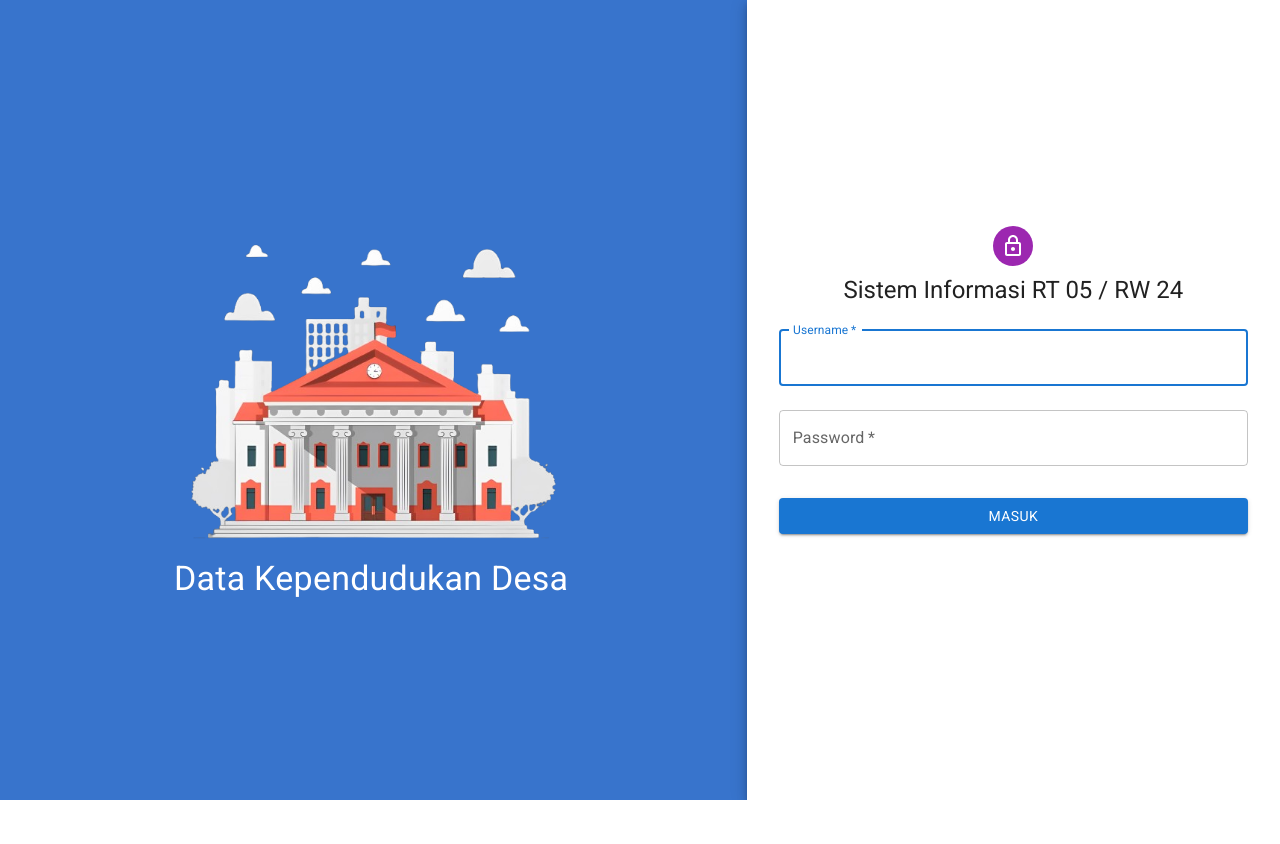
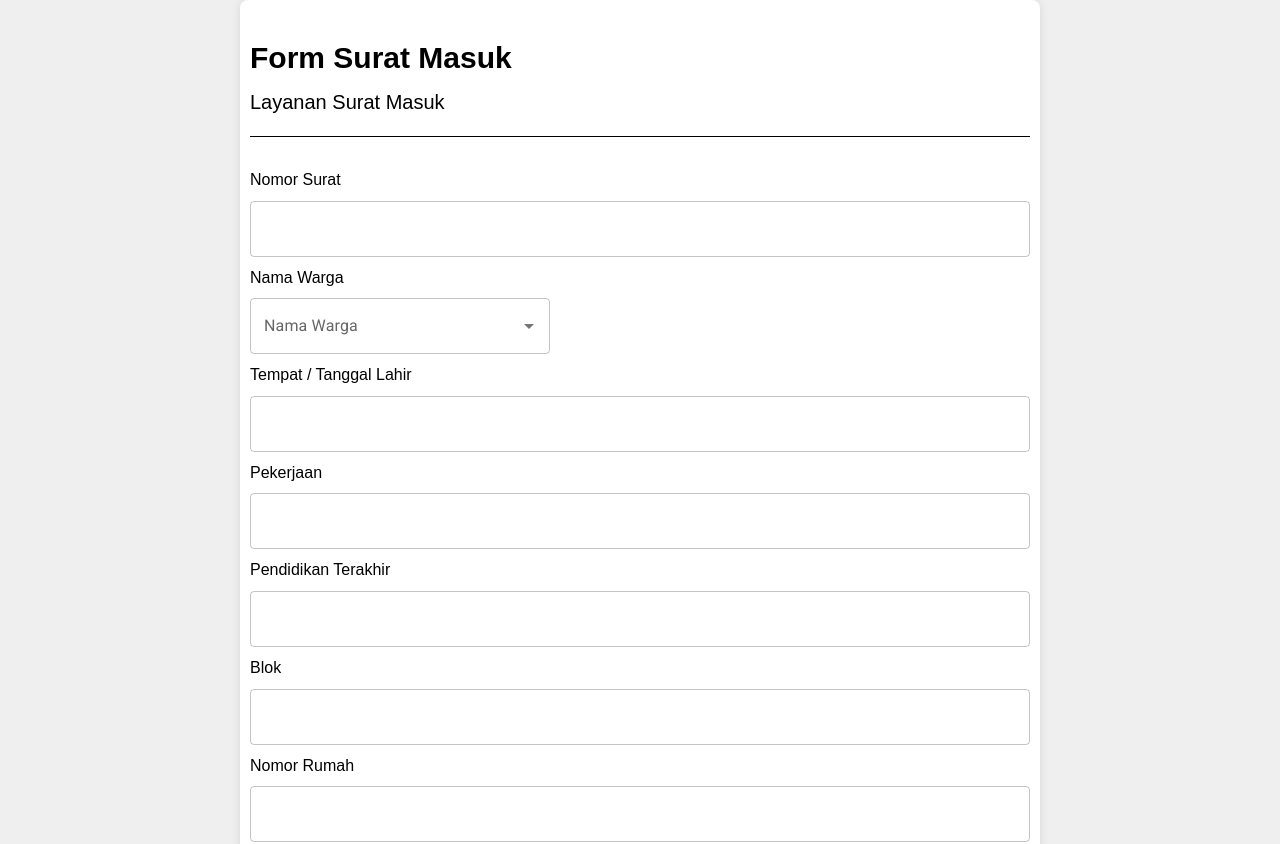
Before and after one commit to Kyne21/citizen-information, a React (Create React App) app: page /surat in a window 1280 px wide. Before the commit this address led to /. Shown: the top 844 px of the page. Before the commit the page ends 800 px from the top, so only its background shows below. Built offline with nearby package versions, Linux system fonts and the light colour scheme; no server answers.

Commit message:
remove authentication components and related styles

```diff
--- a/src/App.js
+++ b/src/App.js
@@ -1,10 +1,7 @@
 // App.js
 import React from 'react';
 import { BrowserRouter as Router, Routes, Route } from 'react-router-dom';
-import AuthGuard from './authGuard';
-import Login from './Pages/Login';
 import Maps from './Pages/Maps';
-import { AuthProvider } from './authContext';
 import Surat from './Pages/Surat';
 import TambahWarga from './Pages/TambahWarga';
 import TambahAnak from './Pages/TambahAnak';
@@ -12,15 +9,13 @@ import TambahAnak from './Pages/TambahAnak';
 const App = () => {
   return (
     <Router>
-      <AuthProvider>
-        <Routes>
-          <Route path="/" element={<Login />} />
-          <Route path="/maps" element={<AuthGuard element={<Maps />} />} />
-          <Route path="/surat" element={<AuthGuard element={<Surat />} />}  />
-          <Route path="/tambah-warga" element={<AuthGuard element={<TambahWarga />} />}  />
-          <Route path="/tambah-anak" element={<AuthGuard element={<TambahAnak />} />}  />
+<Routes>
+          <Route path="/" element={<Maps/>} />
+          <Route path="/maps" element={<Maps/>} />
+          <Route path="/surat" element={<Surat />} />
+          <Route path="/tambah-warga" element={<TambahWarga />} />
+          <Route path="/tambah-anak" element={<TambahAnak />} />
         </Routes>
-      </AuthProvider>
     </Router>
   );
 };
--- a/src/Pages/Login.css
+++ /dev/null
@@ -1,99 +0,0 @@
-.container-login{
-    display: flex;
-    flex-direction: column;
-    margin: auto;
-    margin-top: 120px;
-    width: 600px;
-    background: #ffffff;
-    padding-bottom: 30px;
-}
-
-.header{
-    display: flex;
-    flex-direction: column;
-    align-items: center;
-    gap: 9px;
-    width: 100%;
-    margin-top: 30px;
-}
-
-.text{
-    color: #3874cb;
-    font-size: 48px;
-    font-weight: 700;
-}
-
-.underline{
-    width: 61px;
-    height: 6px;
-    background: #3874cb;
-    border-radius: 9px;
-}
-
-.inputs{
-    margin-top: 55px;
-    display: flex;
-    flex-direction: column;
-    gap: 25px;
-}
-
-.input{
-    display: flex;
-    align-items: center;
-    margin: auto;
-    width: 400px;
-    height: 80px;
-    background-color: #eaeaea;
-    border-radius: 6px;
-}
-
-.input img{
-    margin: 0px 30px;
-}
-
-.input input{
-    height: 50px;
-    width: 400px;
-    background: transparent;
-    border: none;
-    outline: none;
-    color: #797979;
-    font-size: 19px;
-}
-
-.forgot-password{
-    padding-left: 62px;
-    margin-top: 27px;
-    color: #797979;
-    font-size: 18px;
-}
-
-.forgot-password span{
-    color:#3874cb;
-    cursor: pointer;
-}
-
-.submit-container{
-    display: flex;
-    gap: 30px;
-    margin: 60px auto;
-}
-
-.submit{
-    display: flex;
-    justify-content: center;
-    align-items: center;
-    width: 220px;
-    height: 59px;
-    color: #fff;
-    background: #3874cb;
-    border-radius: 50px;
-    font-size: 19px;
-    font-weight: 700;
-    cursor: pointer;
-}
-
-.gray{
-    background: #EAEAEA;
-    color: #676767;
-}
--- a/src/Pages/Login.jsx
+++ /dev/null
@@ -1,164 +0,0 @@
-// Login.js
-import React, { useState } from "react";
-import { useNavigate } from "react-router-dom";
-import { useAuth } from "../authContext";
-import Button from "@mui/material/Button";
-import "./Login.css";
-import Avatar from "@mui/material/Avatar";
-import CssBaseline from "@mui/material/CssBaseline";
-import TextField from "@mui/material/TextField";
-import Paper from "@mui/material/Paper";
-import Box from "@mui/material/Box";
-import Grid from "@mui/material/Grid";
-import LockOutlinedIcon from "@mui/icons-material/LockOutlined";
-import Typography from "@mui/material/Typography";
-import { createTheme, ThemeProvider } from "@mui/material/styles";
-import gov from "../icons/govern.png";
-
-const Login = () => {
-  const { login } = useAuth();
-  const [name, setName] = useState("");
-  const [password, setPassword] = useState("");
-  const [error, setError] = useState(null);
-  const navigate = useNavigate();
-
-  const handleSubmit = (event) => {
-    event.preventDefault();
-    const data = new FormData(event.currentTarget);
-    console.log({
-      email: data.get("email"),
-      password: data.get("password"),
-    });
-  };
-
-  const handleLogin = async () => {
-    try {
-      const response = await fetch("http://127.0.0.1:5000/login", {
-        method: "POST",
-        headers: {
-          "Content-Type": "application/json",
-        },
-        body: JSON.stringify({ name, password }),
-      });
-
-      if (response.ok) {
-        const userData = await response.json();
-        console.log("Login berhasil", userData);
-        setError(null);
-        login();
-        navigate("/maps");
-      } else {
-        console.error("Login gagal");
-        const errorData = await response.json();
-        setError(
-          errorData.error ||
-            "Login gagal. Periksa kembali nama pengguna dan kata sandi."
-        );
-      }
-    } catch (error) {
-      console.error("Error during login:", error);
-      setError("Something went wrong during login.");
-    }
-  };
-
-  const defaultTheme = createTheme();
-
-  return (
-    <ThemeProvider theme={defaultTheme}>
-      <Grid container component="main" sx={{ height: "100vh" }}>
-        <CssBaseline />
-        <Grid
-          container
-          item
-          xs={false}
-          sm={4}
-          md={7}
-          sx={{
-            backgroundImage: `url(${gov})`, // Gunakan backtick (`) untuk string literal
-            backgroundColor: "#3874cc",
-            backgroundSize: "50%",
-            backgroundPosition: "center",
-            backgroundRepeat: "no-repeat",
-          }}
-        >
-          <Typography
-            variant="h4"
-            sx={{
-              position: "absolute", // Atur posisi ke absolute agar tulisan dapat diposisikan di atas gambar
-              bottom: "200px", // Sesuaikan dengan jarak dari bawah gambar
-              left: "29%", // Tempatkan tulisan di tengah
-              transform: "translateX(-50%)", // Pusatkan tulisan secara horizontal
-              color: "white", // Atur warna tulisan
-            }}
-          >
-            Data Kependudukan Desa
-          </Typography>
-        </Grid>
-
-        <Grid item xs={12} sm={8} md={5} component={Paper} elevation={6} square>
-          <Box
-            sx={{
-              my: 8,
-              mx: 4,
-              height: "80vh",
-              display: "flex",
-              flexDirection: "column",
-              alignItems: "center",
-              justifyContent: "center",
-            }}
-          >
-            <Avatar sx={{ m: 1, bgcolor: "secondary.main" }}>
-              <LockOutlinedIcon />
-            </Avatar>
-            <Typography component="h1" variant="h5">
-              Sistem Informasi RT 05 / RW 24
-            </Typography>
-            <Box
-              component="form"
-              noValidate
-              onSubmit={handleSubmit}
-              sx={{ mt: 1 }}
-            >
-              <TextField
-                margin="normal"
-                required
-                fullWidth
-                id="email"
-                label="Username"
-                name="email"
-                onChange={(e) => setName(e.target.value)}
-                autoFocus
-              />
-              <TextField
-                margin="normal"
-                required
-                fullWidth
-                name="password"
-                label="Password"
-                type="password"
-                id="password"
-                onChange={(e) => setPassword(e.target.value)}
-              />
-              <Button
-                type="submit"
-                fullWidth
-                variant="contained"
-                onClick={handleLogin}
-                sx={{ mt: 3, mb: 2 }}
-              >
-                MASUK
-              </Button>
-              {error && (
-                <Typography variant="body2" color="error" sx={{ mt: 1 }}>
-                  {error}
-                </Typography>
-              )}
-            </Box>
-          </Box>
-        </Grid>
-      </Grid>
-    </ThemeProvider>
-  );
-};
-
-export default Login;
--- a/src/authContext.jsx
+++ /dev/null
@@ -1,28 +0,0 @@
-// AuthContext.js
-import React, { createContext, useContext, useState } from 'react';
-
-export const AuthContext = createContext();
-
-export const AuthProvider = ({ children }) => {
-  const [isAuthenticated, setAuthenticated] = useState(false);
-
-  const login = () => {
-    // Implementasi login sesuai kebutuhan
-    setAuthenticated(true);
-  };
-
-  const logout = () => {
-    // Implementasi logout sesuai kebutuhan
-    setAuthenticated(false);
-  };
-
-  return (
-    <AuthContext.Provider value={{ isAuthenticated, login, logout }}>
-      {children}
-    </AuthContext.Provider>
-  );
-};
-
-export const useAuth = () => {
-  return useContext(AuthContext);
-};
--- a/src/authGuard.jsx
+++ /dev/null
@@ -1,12 +0,0 @@
-// AuthGuard.js
-import React from 'react';
-import { Navigate } from 'react-router-dom';
-import { useAuth } from './authContext';
-
-const AuthGuard = ({ element }) => {
-  const { isAuthenticated } = useAuth(); // Dapatkan nilai isAuthenticated dari useAuth
-
-  return isAuthenticated ? element : <Navigate to="/" />;
-};
-
-export default AuthGuard;
```
Also changed, not shown: Warga.txt, 1 other file (tests, documents, lock files or other folders).
